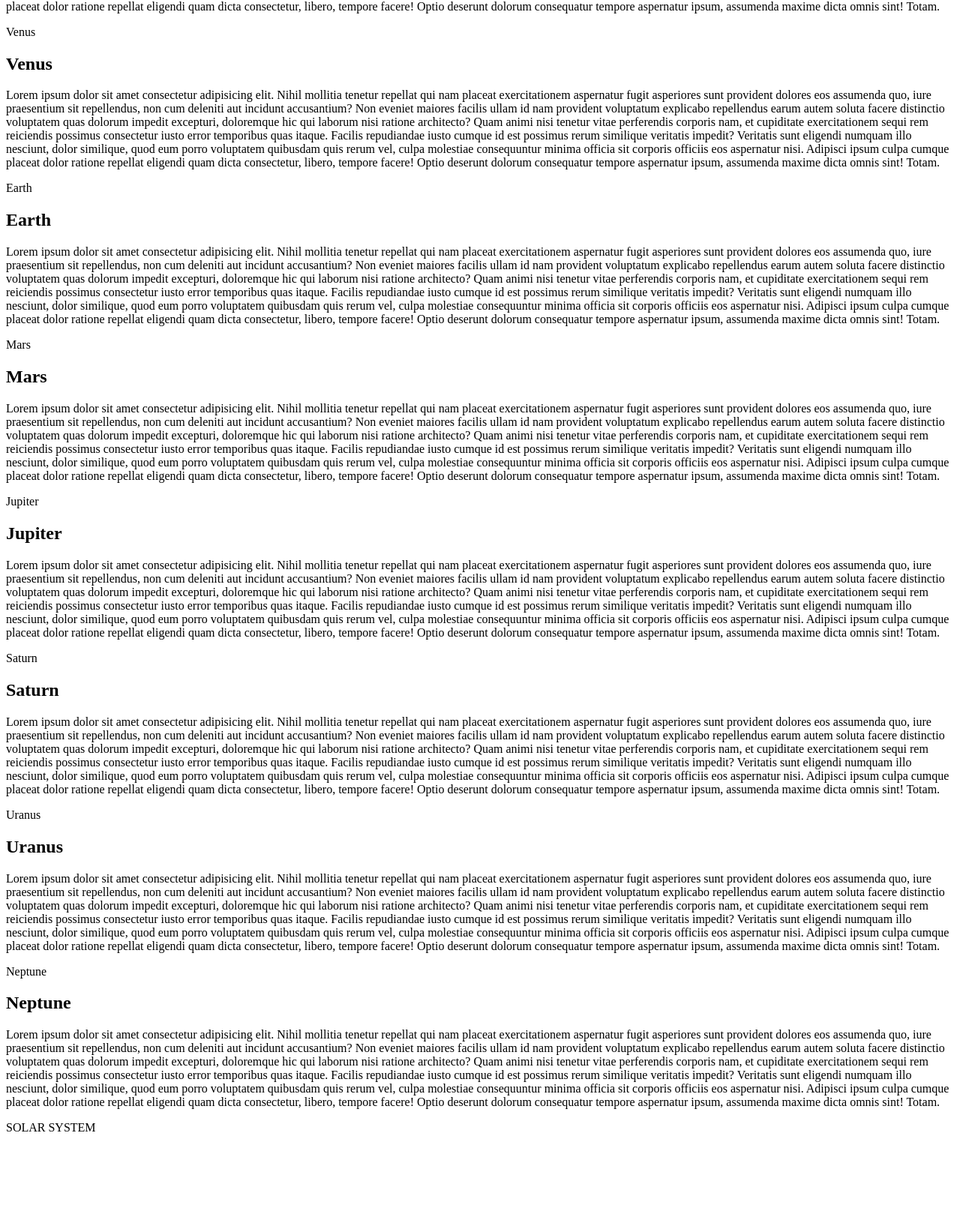
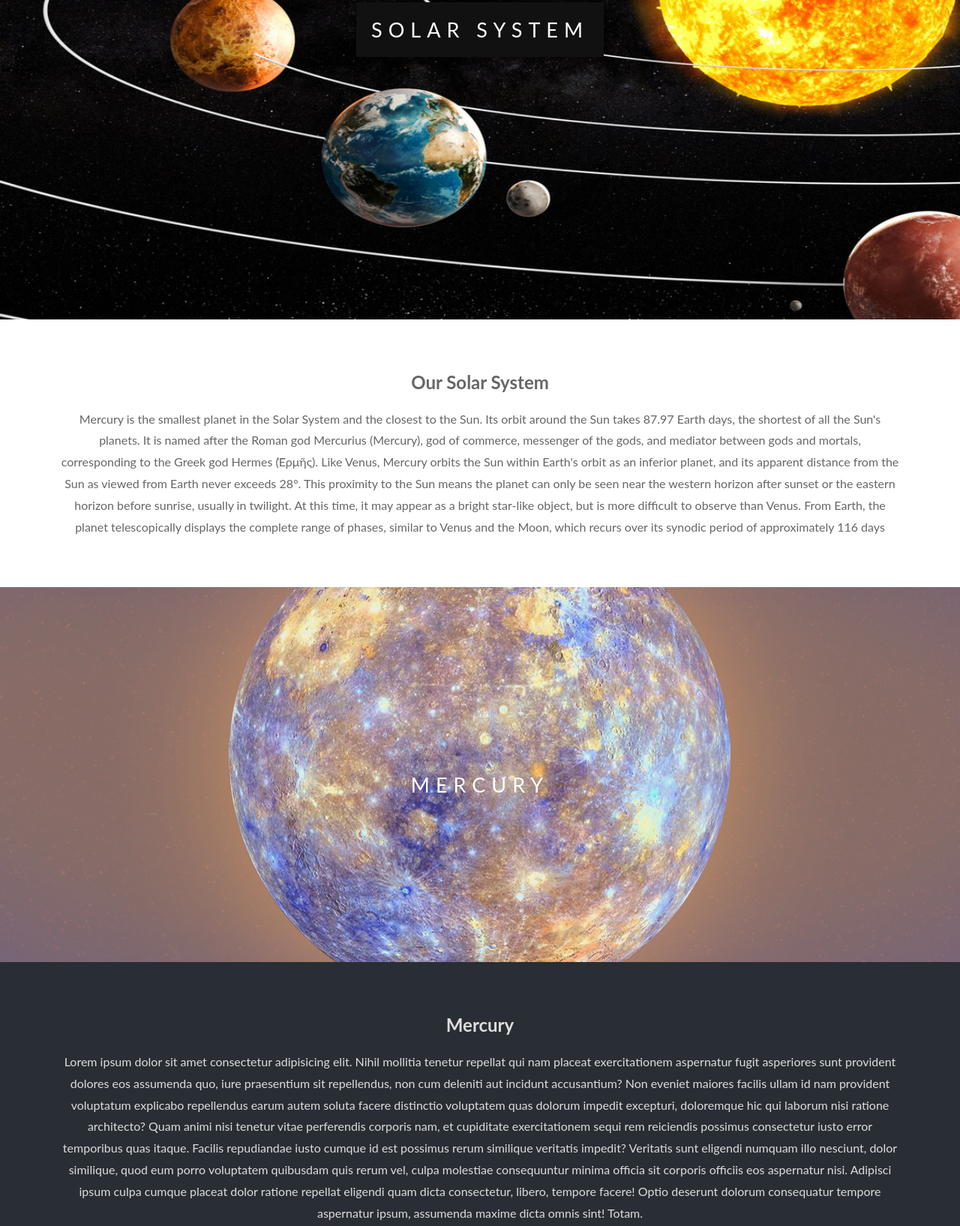
Before and after one commit to Sanskar-khandelwal/solarsystem, a plain HTML site: page index.html in a window 1280 px wide. Shown: the part 374-2009 px from the top of the page at 75% size. Before the commit the page ends 1895 px from the top, so only its background shows below. Drawn offline with Linux system fonts and the light colour scheme.

Commit message:
linked css

```diff
--- a/index.html
+++ b/index.html
@@ -6,7 +6,7 @@
     <meta http-equiv="X-UA-Compatible" content="IE=edge">
     <meta name="viewport" content="width=device-width, initial-scale=1.0">
     <title>8 planets of Solar system</title>
-    <link rel="stylesheet" href="stylesolar.css">
+    <link rel="stylesheet" href="style.css">
 </head>
 
 <body>
--- a/style.css
+++ b/style.css
@@ -15,7 +15,7 @@ body,html{
 }
 
 .solar-system{
-    background-image: url(../project-images/Solar-system.jpg);
+    background-image: url(project-images/Solar-system.jpg);
     min-height: 100%;
     min-width: 200px;
     background-repeat: no-repeat;
@@ -25,7 +25,7 @@ body,html{
 
 }
 .mercury{
-    background-image: url(../project-images/mercury.jpg);
+    background-image: url(project-images/mercury.jpg);
     min-height: 500px;
     background-repeat: no-repeat;
     background-size: 1600px 900px;
@@ -33,49 +33,49 @@ body,html{
 
 }
 .venus{
-    background-image: url(../project-images/venus.jpg);
+    background-image: url(project-images/venus.jpg);
     min-height: 500px;
     background-repeat: no-repeat;
    background-size: 1600px 900px;
 
 }
 .earth{
-    background-image: url(../project-images/earth.jpg);
+    background-image: url(project-images/earth.jpg);
     min-height: 100%;
     background-repeat: no-repeat;
     background-position: cover;
     background-size: 1600px 500px;
 }
 .Mars{
-    background-image: url(../project-images/mars.jpg);
+    background-image: url(project-images/mars.jpg);
     min-height: 100%;
     background-repeat: no-repeat;
     background-position: cover;
     background-size: 1600px 500px;
 }
 .Saturn{
-    background-image: url(../project-images/Saturn.jpg);
+    background-image: url(project-images/Saturn.jpg);
     min-height: 100%;
     background-repeat: no-repeat;
     background-position: cover;
     background-size: 1600px 500px;
 }
 .Jupiter{
-    background-image: url(../project-images/jupiter.jpg);
+    background-image: url(project-images/jupiter.jpg);
     min-height: 100%;
     background-repeat: no-repeat;
     background-position: cover;
     background-size: 1600px 500px;
 }
 .Uranus{
-    background-image: url(../project-images/Uranus.jpg);
+    background-image: url(project-images/Uranus.jpg);
     min-height: 100%;
     background-repeat: no-repeat;
     background-position: cover;
     background-size: 1600px 500px;
 }
 .Neptune{
-    background-image: url(../project-images/Neptune.jpg);
+    background-image: url(project-images/Neptune.jpg);
     min-height: 100%;
     background-repeat: no-repeat;
     background-position: cover;
```
